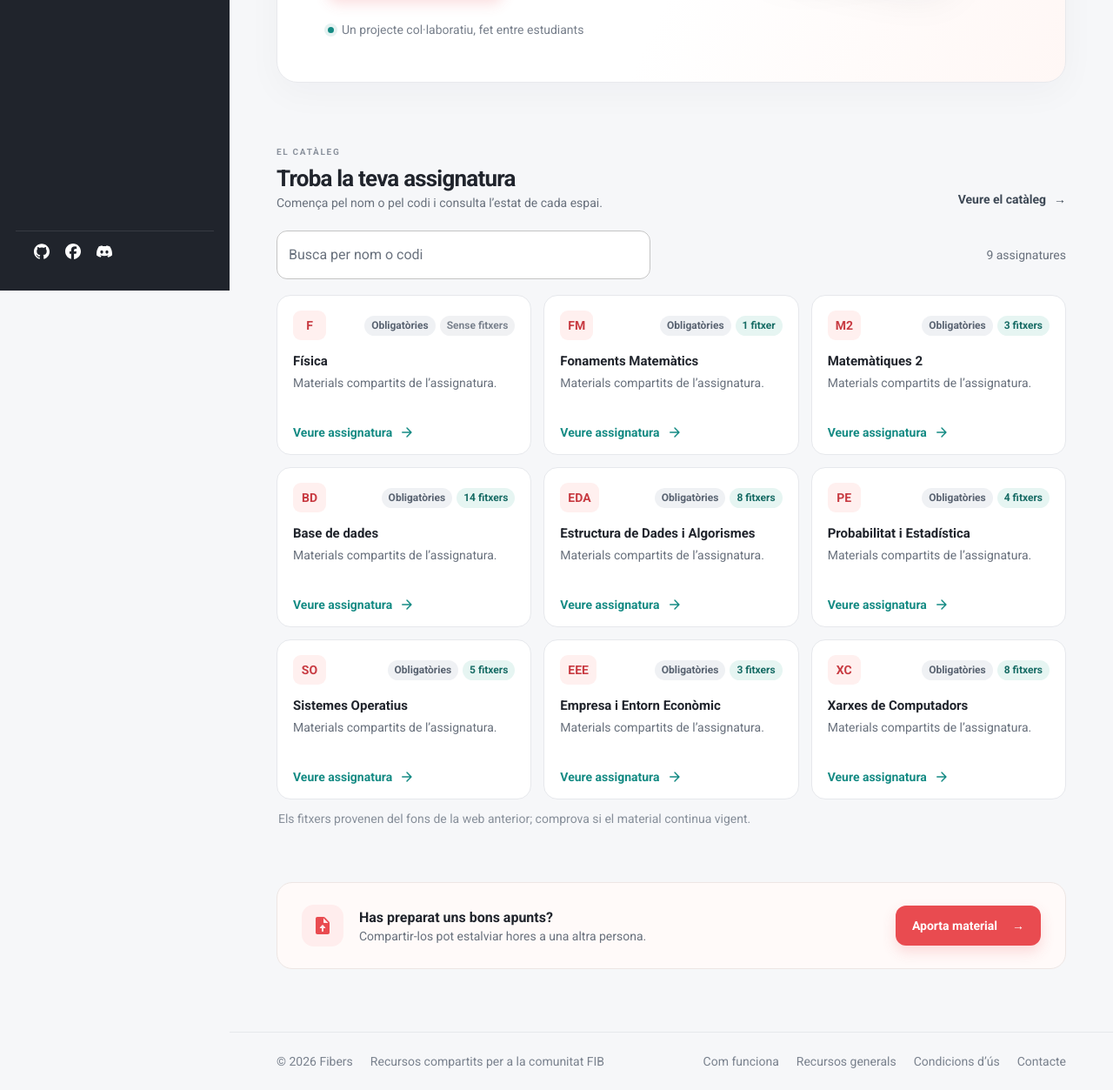
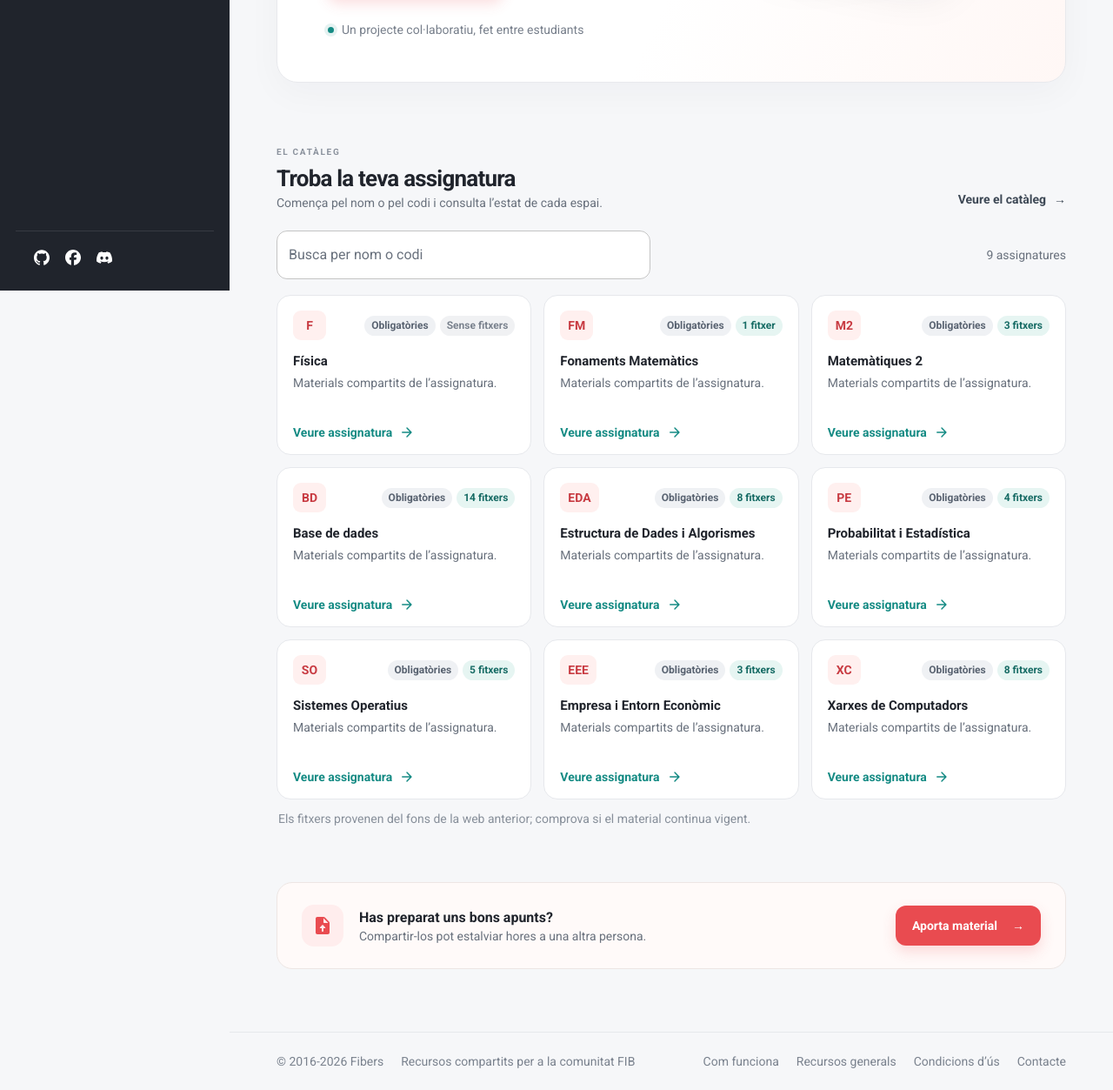
Before and after one commit to fibers-cat/fibers, an Astro site: page / in a window 1280 px wide. Shown: the part 466-1719 px from the top of the page at 87% size. Built offline with nearby package versions, Linux system fonts and the light colour scheme; Astro itself is replaced by a stand-in of ours.

Commit message:
fix(front): sidebar-bottom adjustements

```diff
--- a/src/layouts/SiteLayout.astro
+++ b/src/layouts/SiteLayout.astro
@@ -104,7 +104,7 @@ const structuredDataJson = structuredData ? JSON.stringify(structuredData).repla
     <main class="site-main">
       <slot />
       <footer class="site-footer">
-        <div><span>© {new Date().getFullYear()} Fibers</span><span>Recursos compartits per a la comunitat FIB</span></div>
+        <div><span>© 2016-{new Date().getFullYear()} Fibers</span><span>Recursos compartits per a la comunitat FIB</span></div>
         <nav aria-label="Enllaços del peu de pàgina">
           <a href="/guia/">Com funciona</a>
           <a href="/recursos/">Recursos generals</a>
--- a/src/styles/global.css
+++ b/src/styles/global.css
@@ -121,7 +121,7 @@ textarea {
 
 .sidebar-bottom {
   margin-top: auto;
-  padding: 7px 14px 7px;
+  padding: 14px 14px 0px;
   border-top: 1px solid rgba(255, 255, 255, .1);
 }
 
```
